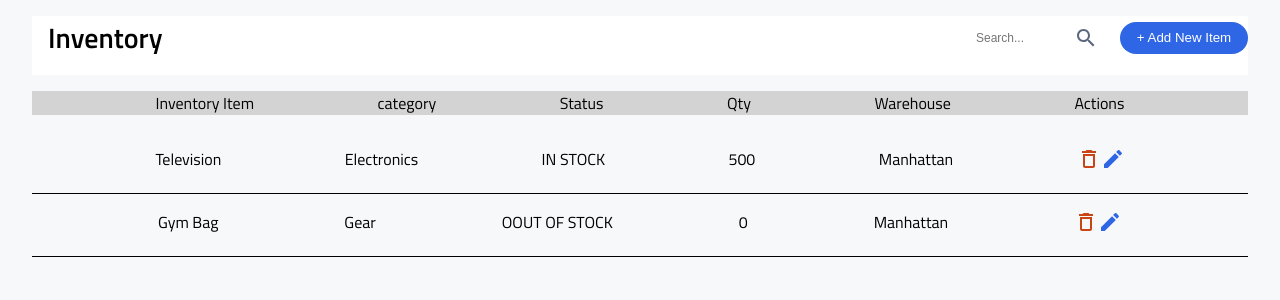
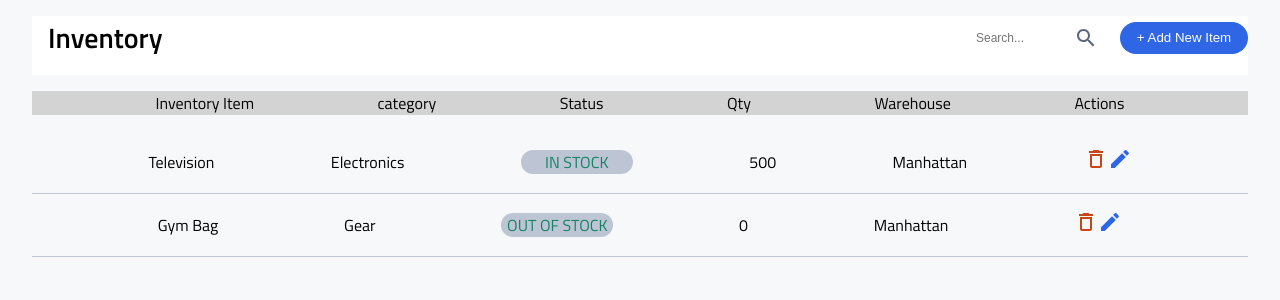
Before and after one commit to kakun45/instock-front, a React (Create React App) app: page /inventory in a window 1280 px wide. Shown: the top 300 px of the page. Built offline with nearby package versions, Linux system fonts and the light colour scheme.

Commit message:
addedd icons to inventory list

```diff
--- a/src/components/InventoryList/InventoryList.js
+++ b/src/components/InventoryList/InventoryList.js
@@ -26,7 +26,7 @@ export const InventoryList = () => {
         <div className="inventory__item-container">
           <div className="inventory__items">
             <p>inventory item</p>
-            <div className='inventory__chevron-container'>
+            <div className="inventory__chevron-container">
               <p>Television</p>
               <img src={arrowIcon}></img>
             </div>
@@ -42,7 +42,9 @@ export const InventoryList = () => {
 
         <div className="inventory__status-container">
           <div className="inventory__status">
-            <p>Status</p>
+            <div className="inventory__status-active-container">
+              <p>Status</p>
+            </div>
             <p>IN STOCK</p>
           </div>
 
@@ -66,7 +68,10 @@ export const InventoryList = () => {
         <div className="inventory__item-container">
           <div className="inventory__items">
             <p>inventory item</p>
-            <p>Gym Bag</p>
+            <div className="inventory__chevron-container">
+              <p>Gym Bag</p>
+              <img src={arrowIcon}></img>
+            </div>
           </div>
           <div className="inventory__catagory">
             <p>category</p>
@@ -79,7 +84,9 @@ export const InventoryList = () => {
 
         <div className="inventory__status-container">
           <div className="inventory__status">
-            <p>Status</p>
+            <div className="inventory__status-active-container">
+              <p>Status</p>
+            </div>
             <p>OUT OF STOCK</p>
           </div>
 
@@ -112,22 +119,26 @@ export const InventoryList = () => {
         <div className="inventory__item-container--tablet">
           <p>Television</p>
           <p>Electronics</p>
-          <p>IN STOCK</p>
+          <div className="inventory__status-active-container">
+            <p>IN STOCK</p>
+          </div>
           <p>500</p>
           <p>Manhattan</p>
           <span>
-            <img src={trashcanIcon}></img>
-            <img src={editIcon}></img>
+            <img src={trashcanIcon} className="traschcan"></img>
+            <img src={editIcon} className="edit"></img>
           </span>
         </div>
 
         <div className="inventory__item-container--tablet">
           <p>Gym Bag</p>
           <p>Gear</p>
-          <p>OOUT OF STOCK</p>
+          <div className="inventory__status-active-container">
+            <p>OUT OF STOCK</p>
+          </div>
           <p>0</p>
           <p>Manhattan</p>
-          <span>
+          <span className='inventory__icons'>
             <img src={trashcanIcon}></img>
             <img src={editIcon}></img>
           </span>
--- a/src/components/InventoryList/InventoryList.scss
+++ b/src/components/InventoryList/InventoryList.scss
@@ -22,7 +22,7 @@ $searchIcon : url("../../assets/icons/search-24px.svg");
     display: flex;
     flex-direction: column;
     align-items: center;
-    border-bottom: 0.01rem solid black;
+    // border-bottom: 0.01rem solid black;
 
     @media (min-width: 768px) {
       flex-direction: row;
@@ -80,7 +80,7 @@ $searchIcon : url("../../assets/icons/search-24px.svg");
   }
 
   &__search-button {
-    width: 25rem;
+    width: 25.5rem;
     border-radius: 20px;
     margin-top: 1rem;
     height: 2rem;
@@ -98,7 +98,8 @@ $searchIcon : url("../../assets/icons/search-24px.svg");
   &__product-container {
     width: 100%;
     height: 12rem;
-    border-bottom: 0.01rem solid black;
+    border-bottom: 0.01rem solid #BDC5D5;
+     border-top: 0.01rem solid #BDC5D5;
     display: flex;
     justify-content: center;
     margin: 0 auto;
@@ -157,17 +158,35 @@ $searchIcon : url("../../assets/icons/search-24px.svg");
 }
 }
 
+// &__icons{
+// }
 
 &__chevron-container{
     display: flex;
 }
 
+&__status-active-container{
+    background-color: #BDC5D5;
+    border-radius: 20rem;
+    width: 3.5rem;
+    height: min-content;
+    color: #158463;
+    display: flex;
+    align-items: center;
+    justify-content: center;
+
+    @media(min-width:768px){
+        width: 7rem;
+    }
+}
+
 &__item-container--tablet{
     display: none;
  @media (min-width: 768px){
-      display: flex;
+    display: flex;
+    align-items: center;
     justify-content: space-evenly;
-    border-bottom: .01rem solid black;
+    border-bottom: .01rem solid #BDC5D5;
     padding: 1rem 0;
     width: 95%;
     margin: 0 auto;
@@ -202,7 +221,7 @@ $searchIcon : url("../../assets/icons/search-24px.svg");
  @media (min-width: 768px){
       display: flex;
     justify-content: space-evenly;
-    border-bottom: .01rem solid black;
+    border-bottom: .01rem solid #BDC5D5;
     padding: 1rem 0;
 
 }
```
